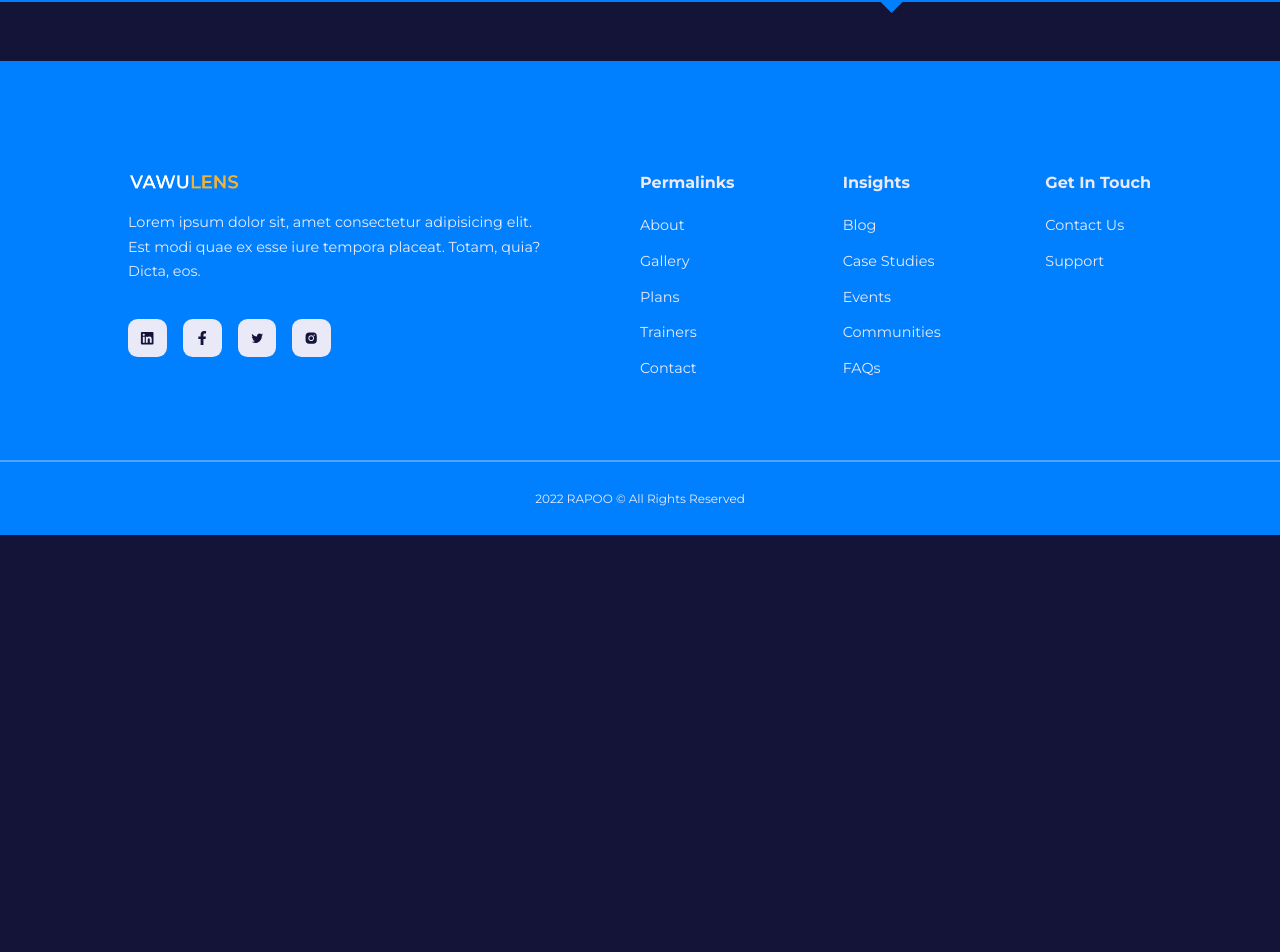
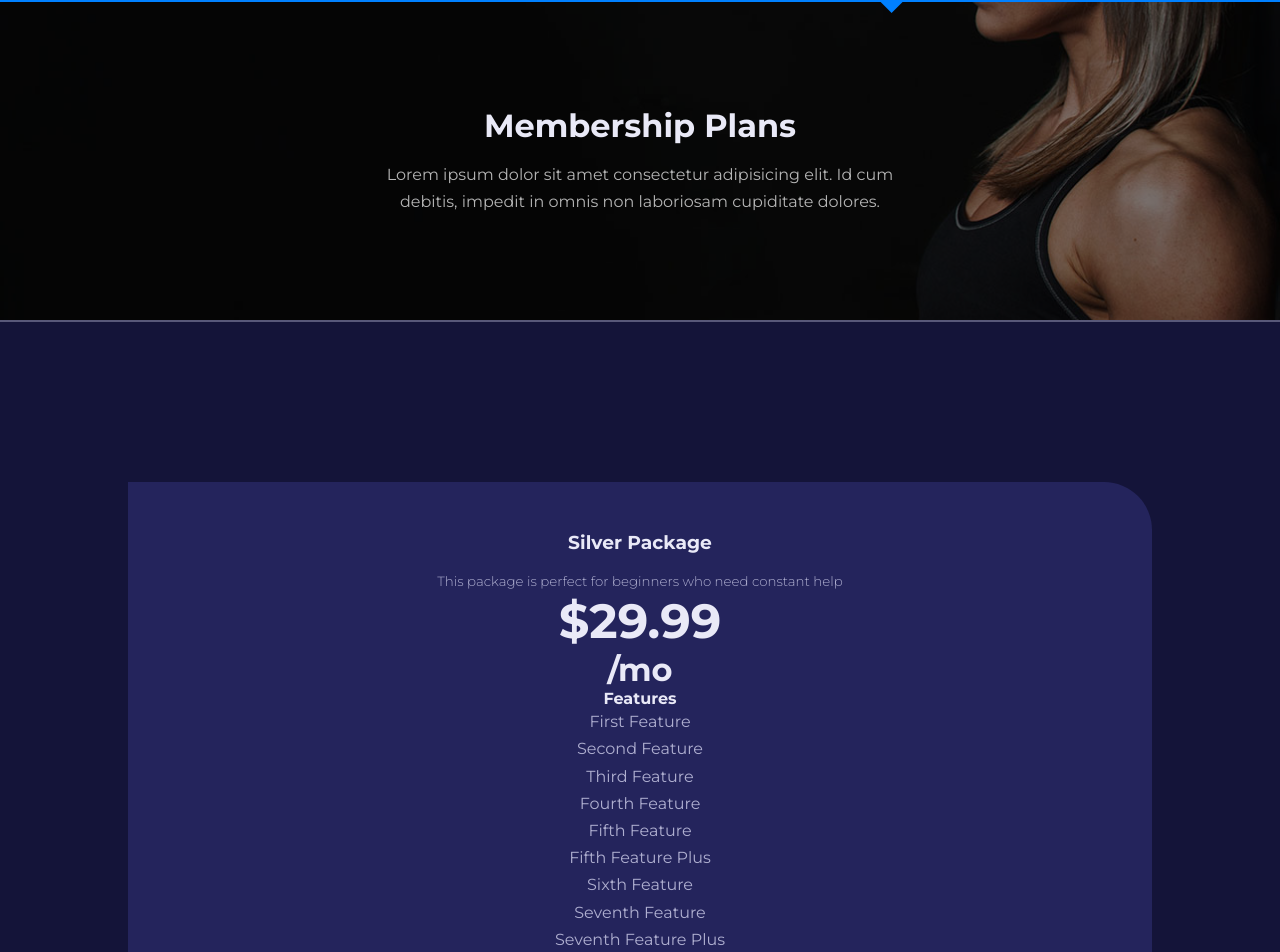
Before and after one commit to aniemmanuelrapoo/Fitness-website, a React (Create React App) app: page /plans in a window 1280 px wide. Shown: the part 78-1030 px from the top of the page. Before the commit the page ends 800 px from the top, so only its background shows below. Built offline with nearby package versions, Linux system fonts and the light colour scheme.

Commit message:
done with plans jsx

```diff
--- a/src/pages/plans/Plans.jsx
+++ b/src/pages/plans/Plans.jsx
@@ -1,8 +1,37 @@
+import Header from '../../components/Header'
+import HeaderImage from '../../images/header_bg_4.jpg'
+import Card from '../../UI/Card'
+import { plans } from '../../data'
 import './plans.css'
 
 const Plans = () => {
   return (
-    <div>Plans</div>
+    <>
+      <Header image={HeaderImage} title="Membership Plans">
+        Lorem ipsum dolor sit amet consectetur adipisicing elit. Id cum debitis, impedit in omnis non laboriosam cupiditate dolores.
+      </Header>
+
+      <section className="plans">
+        <div className="container plans__container">
+          {
+            plans.map(({id, name, desc, price, features}) => {
+              return <Card key={id} className="plan">
+                <h3>{name}</h3>
+                <small>{desc}</small>
+                <h1>{`$${price}`}</h1><h2>/mo</h2>
+                <h4>Features</h4>
+                {
+                  features.map(({feature, available}, index) => {
+                    return <p key={index} className={!available ? 'disabled' : ''}>{feature}</p>
+                  })
+                }
+                <button className='btn lg'>Choose Plan</button>
+              </Card>
+            })
+          }
+        </div>
+      </section>
+    </>
   )
 }
 
```
